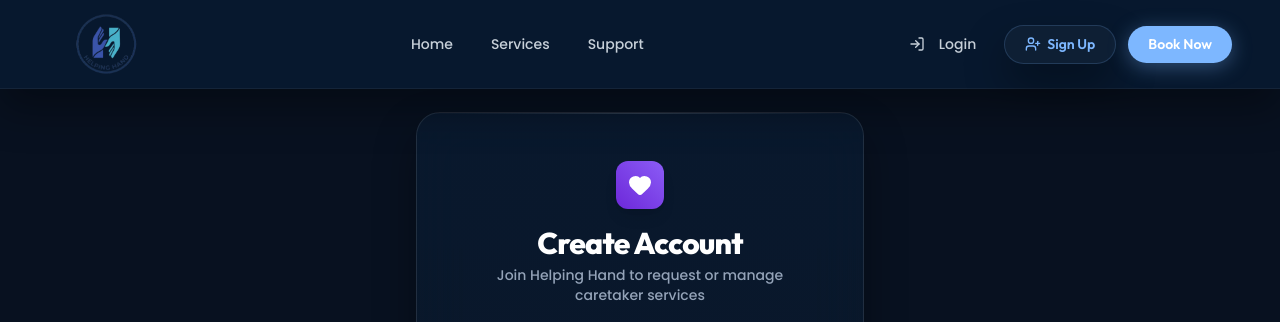
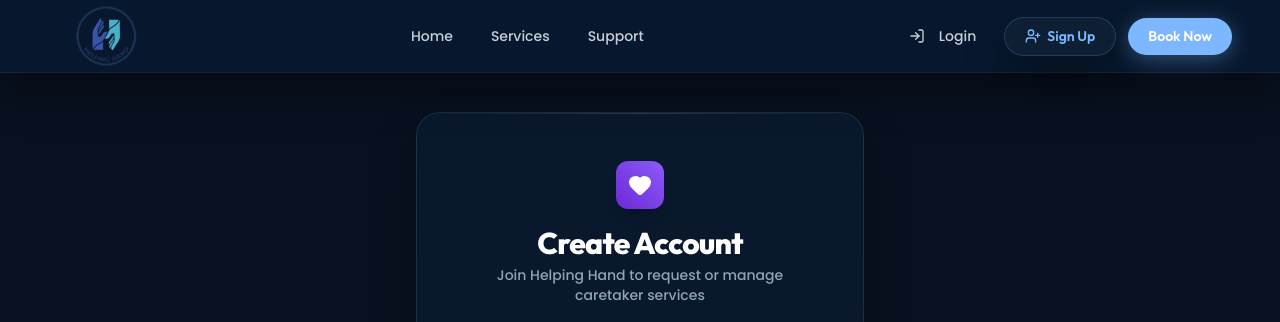
Before and after one commit to mhw47/Helping-Hand-Web, a Django app: page /auth/register/ in a window 1280 px wide. Shown: the top 322 px of the page. Run offline with Django 4.2, Linux system fonts and the light colour scheme; some libraries are stand-ins or nearby versions.

Commit message:
Aggressively reduce navbar height by an additional 15 percent

```diff
--- a/static/css/style.css
+++ b/static/css/style.css
@@ -501,11 +501,11 @@ form input[type="file"]:hover {
   right: 0;
   z-index: 50;
   transition: all 0.4s cubic-bezier(0.16, 1, 0.3, 1);
-  padding: 1rem 0;
+  padding: 0.5rem 0;
 }
 
 .navbar.scrolled {
-  padding: 0.625rem 0;
+  padding: 0.25rem 0;
   background: #07182E !important;
   box-shadow: var(--shadow-premium);
   border-bottom: 1px solid rgba(255, 255, 255, 0.05);
--- a/templates/base.html
+++ b/templates/base.html
@@ -32,7 +32,7 @@
   </script>
 
   <!-- Custom Design System CSS -->
-  <link rel="stylesheet" href="{% static 'css/style.css' %}?v=3">
+  <link rel="stylesheet" href="{% static 'css/style.css' %}?v=4">
   <link href="https://fonts.googleapis.com/css2?family=Inter:wght@300;400;500;600;700;800&family=Manrope:wght@300;400;500;600;700;800&family=Outfit:wght@300;400;500;600;700;800&family=Poppins:wght@300;400;500;600;700;800&display=swap" rel="stylesheet">
 
   <!-- HTMX -->
--- a/templates/core/_navbar.html
+++ b/templates/core/_navbar.html
@@ -2,7 +2,7 @@
 <!-- ═══════════════ NAVBAR ═══════════════ -->
 <header class="navbar" id="main-navbar">
   <div class="max-w-7xl mx-auto px-4 sm:px-6 lg:px-8">
-    <div class="flex items-center justify-between h-[68px] px-4 transition-all duration-300" id="navbar-inner">
+    <div class="flex items-center justify-between h-16 px-4 transition-all duration-300" id="navbar-inner">
       <!-- Logo -->
       <a href="{% url 'landing' %}" class="flex items-center gap-3 group" id="nav-logo">
         <img src="{% static 'images/logo.png' %}" alt="Helping Hand Logo" class="h-[62px] w-auto transition-transform duration-300 group-hover:scale-105">
```
